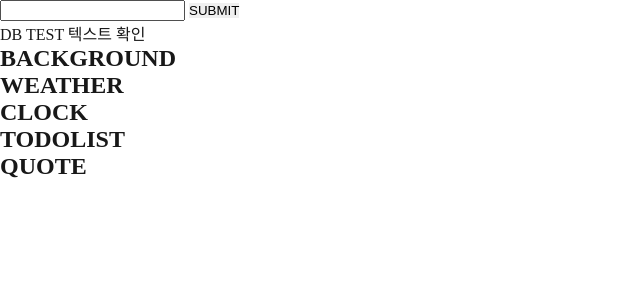
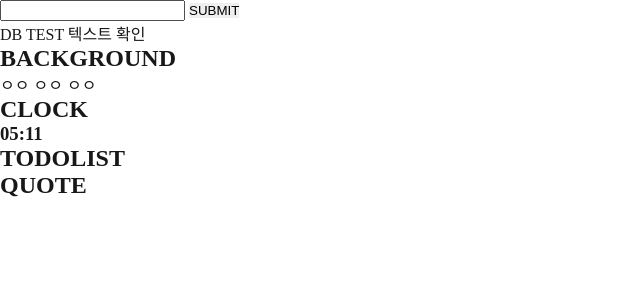
Before and after one commit to loveyoujgb/toyproject1, a Flask app: page / in a window 1280 px wide. Shown: the top 300 px of the page, without its empty margins (0-640 px from the left). Run offline with Flask 2, Linux system fonts and the light colour scheme.

Commit message:
[fix] 날씨와 시계HTML 일부수정

```diff
--- a/templates/index.html
+++ b/templates/index.html
@@ -31,13 +31,14 @@
     <h2>BACKGROUND</h2>
     <h1 class="a11y-hidden">Momentum</h1>
     <!-- WEATHER --------------------------------------------------------------- -->
-    <div>
-      <h2>WEATHER</h2>
+    <div class="weather">
+      <span class="weather01">ㅇㅇ</span>
+      <span class="weather02">ㅇㅇ</span>
+      <span class="weather03">ㅇㅇ</span>
     </div>
     <!-- CLOCK ----------------------------------------------------------------- -->
-    <div>
-      <h2>CLOCK</h2>
-    </div>
+    <h2>CLOCK</h2>
+        <h3 class="clock">00:00</h3>
     <!-- TODOLIST -------------------------------------------------------------- -->
     <div>
       <h2>TODOLIST</h2>
```
